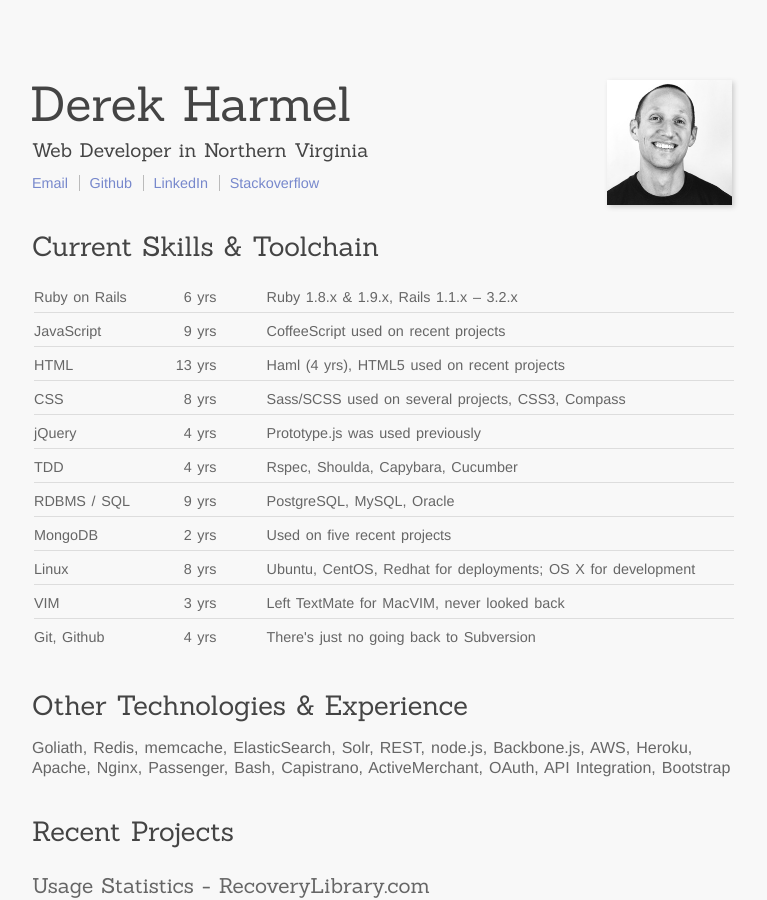
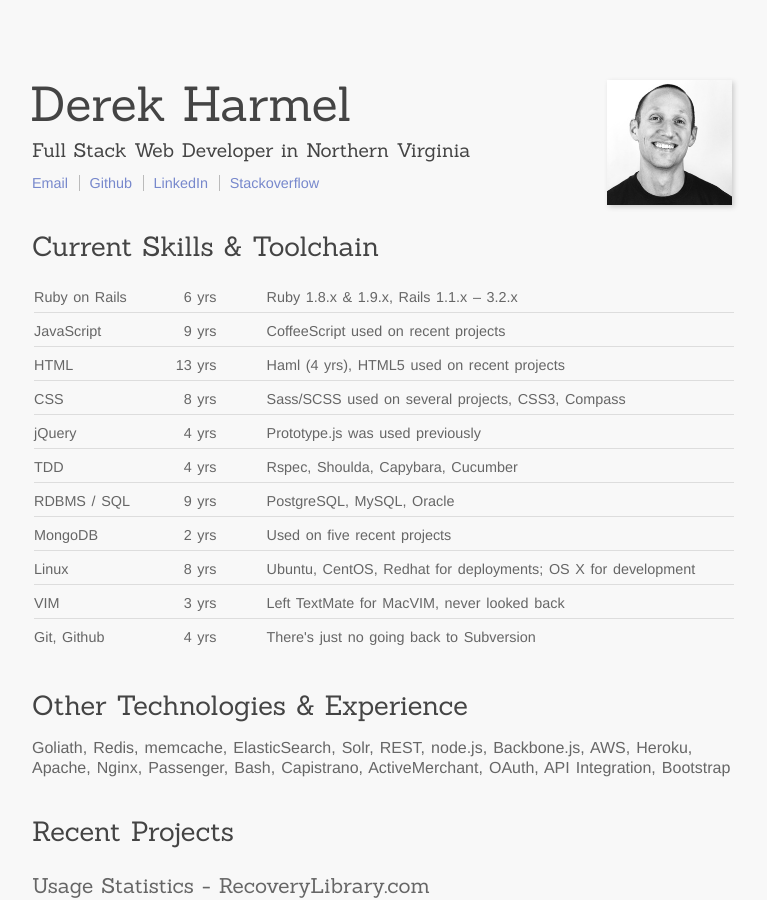
Before and after one commit to derekharmel/derekharmel.github.com, a Jekyll site: the page built from index.html, in a window 1280 px wide and 900 px high. Shown: the whole window, without its empty margins (258-1025 px from the left). Built offline with Jekyll 4.4.1, drawn with Linux system fonts in a browser that asks for light colours; nearby versions of some CDN libraries.

Commit message:
Tweaked headline

```diff
--- a/index.html
+++ b/index.html
@@ -7,7 +7,7 @@ title: Derek Harmel - Ruby on Rails and JavaScript Developer in Northern Virgini
 </div>
 
 <h1>Derek Harmel</h1>
-<h2>Web Developer in Northern Virginia</h2>
+<h2>Full Stack Web Developer in Northern Virginia</h2>
   <ul id="links">
     <li><a target="_blank" href="mailto:derek@double-pedal.com">Email</a></li>
     <li><a target="_blank" href="http://github.com/derekharmel">Github</a></li>
```
Also changed, not shown: 1 other file.
